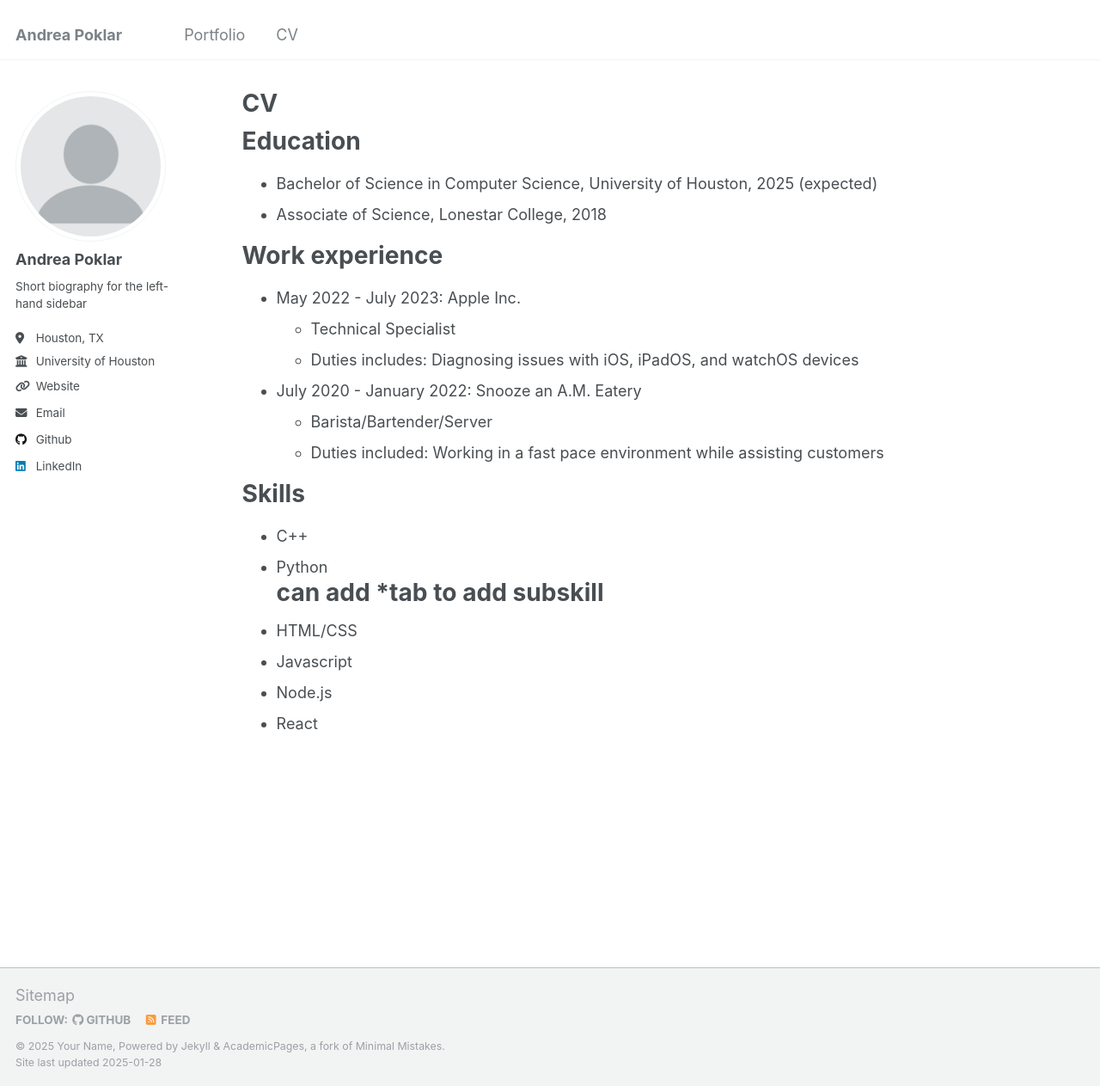
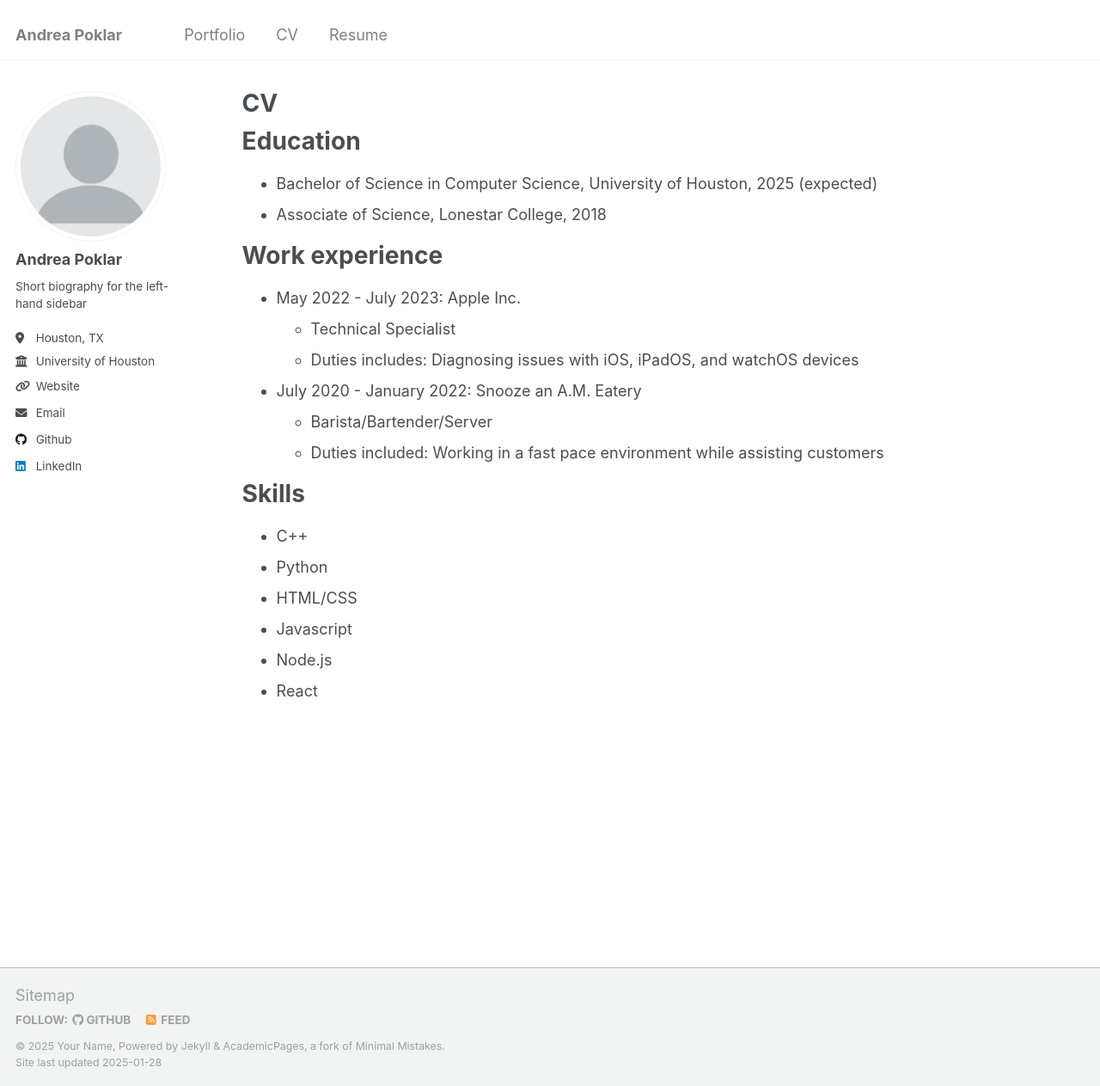
Before and after one commit to apoklar/apoklar.github.io, a Jekyll site: the page built from _pages/cv.md, in a window 1280 px wide and 1263 px high. Shown: the whole window at 86% size. Built offline with Jekyll 4.4.1, drawn with Linux system fonts in a browser that asks for light colours.

Commit message:
added more stuff

```diff
--- a/_config.yml
+++ b/_config.yml
@@ -27,7 +27,7 @@ author:
   bio              : "Short biography for the left-hand sidebar"
   location         : "Houston, TX"
   employer         : "University of Houston"
-  uri              : "cs.uh.edu"
+  uri              : "https://www.uh.edu/nsm/computer-science/"
   email            : "a.poklar@yahoo.com"
 
   # Academic websites
--- a/_data/navigation.yml
+++ b/_data/navigation.yml
@@ -10,3 +10,6 @@ main:
 
   - title: "CV"
     url: /cv/
+
+  - title: "Resume"
+    url: /files/resume1.pdf
--- a/_pages/cv.md
+++ b/_pages/cv.md
@@ -28,7 +28,6 @@ Skills
 ======
 * C++
 * Python
-  # can add *tab to add subskill
 * HTML/CSS
 * Javascript
 * Node.js
```
Also changed, not shown: 3 other files.
